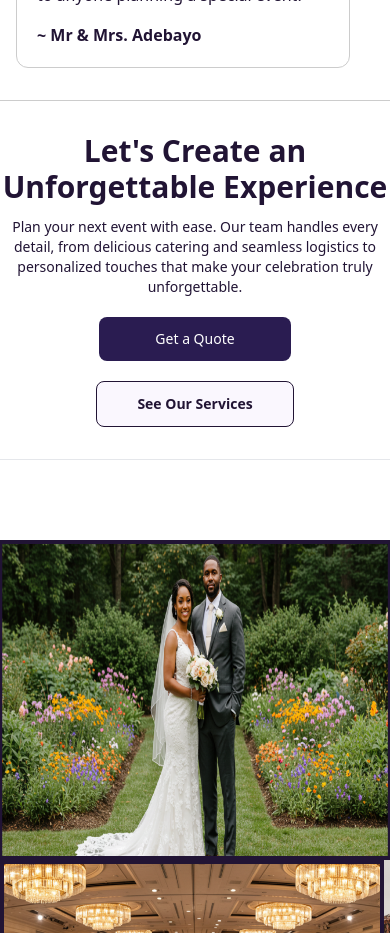
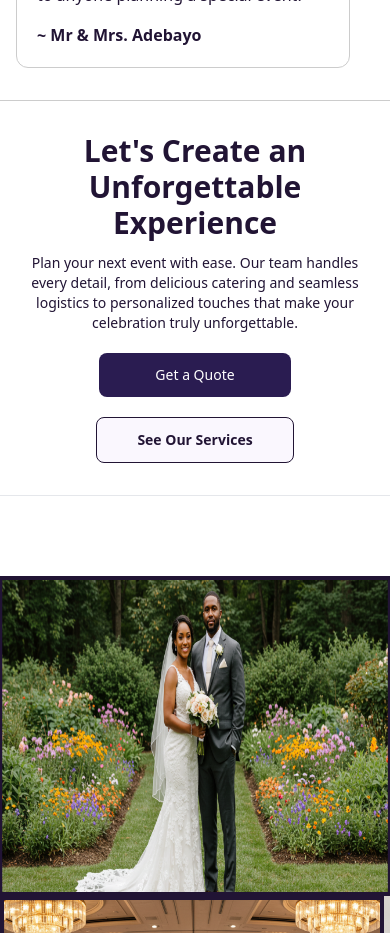
Before and after one commit to DevonSRE/devend, a Next.js app: page / in a window 390 px wide. Shown: the part 2600-3533 px from the top of the page. Built offline with nearby package versions, Linux system fonts and the light colour scheme.

Commit message:
Padding added to mobile view

```diff
--- a/src/app/about/page.jsx
+++ b/src/app/about/page.jsx
@@ -181,7 +181,7 @@
       {/* Experience */}
       <div className="border-t border-[#ccc] my-8"></div>
 
-      <div className="flex justify-center text-[#211434]">
+      <div className="flex justify-center text-[#211434] px-4">
         <div className="text-center ">
           <p className="md:text-4xl text-3xl font-semibold">
             Let's Create an Unforgettable Experience
--- a/src/app/home/clients/page.jsx
+++ b/src/app/home/clients/page.jsx
@@ -55,7 +55,7 @@
       {/* Experience */}
       <div className="border-t border-[#ccc] my-8"></div>
 
-      <div className="flex justify-center text-[#211434]">
+      <div className="flex justify-center text-[#211434] px-4">
         <div className="text-center ">
           <p className="md:text-4xl text-3xl font-semibold">Let's Create an Unforgettable Experience</p>
           <p className="mt-3 text-sm max-w-[650px] text-center">Plan your next event with ease. Our team handles every detail, from delicious catering and seamless logistics to personalized touches that make your celebration truly unforgettable.</p>
--- a/src/app/stories/page.jsx
+++ b/src/app/stories/page.jsx
@@ -102,7 +102,7 @@
       {/* Experience */}
       <div className="border-t border-[#ccc] my-8"></div>
 
-      <div className="flex justify-center text-[#211434]">
+      <div className="flex justify-center text-[#211434] px-4">
         <div className="text-center ">
           <p className="md:text-4xl text-3xl font-semibold">
             Let's Create an Unforgettable Experience
```
